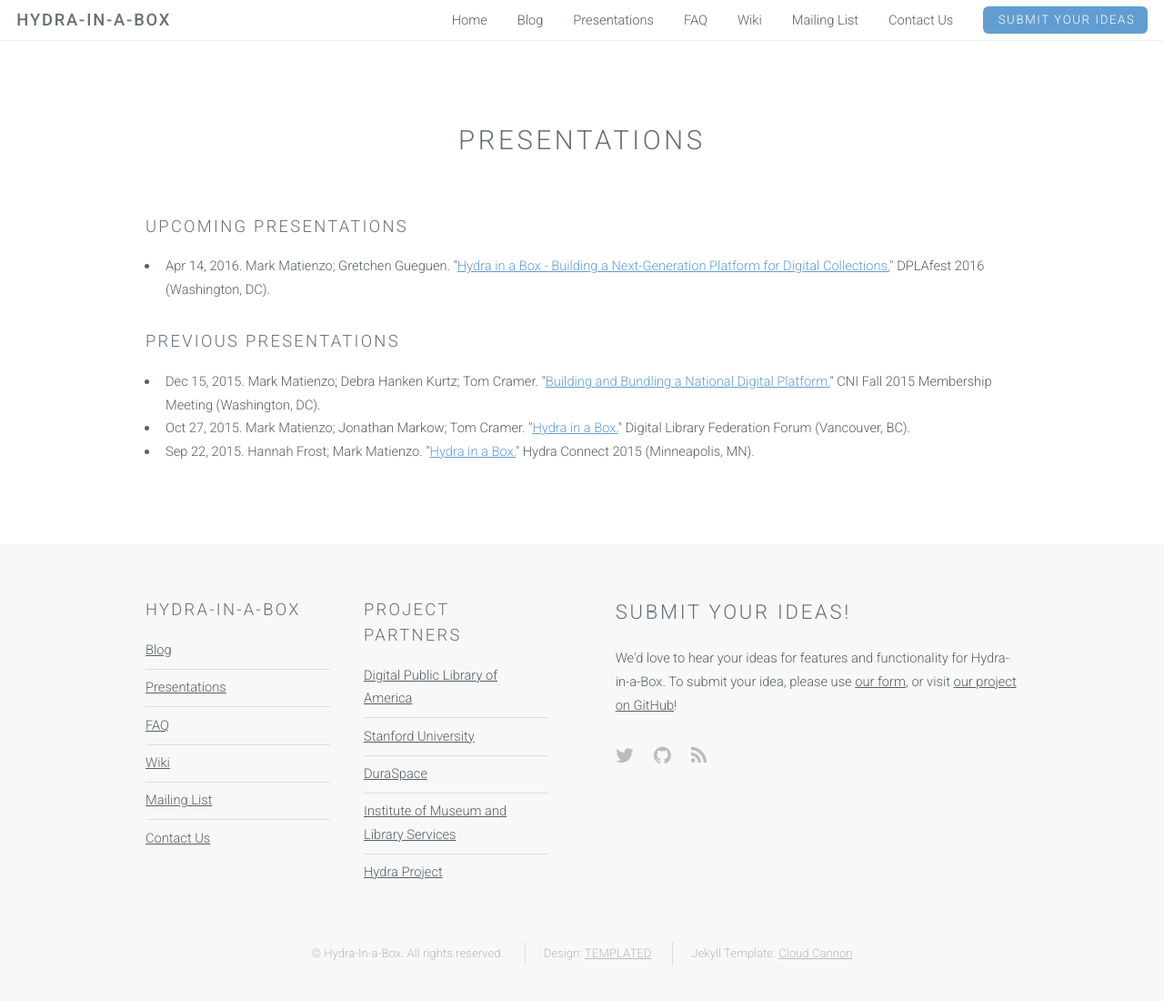
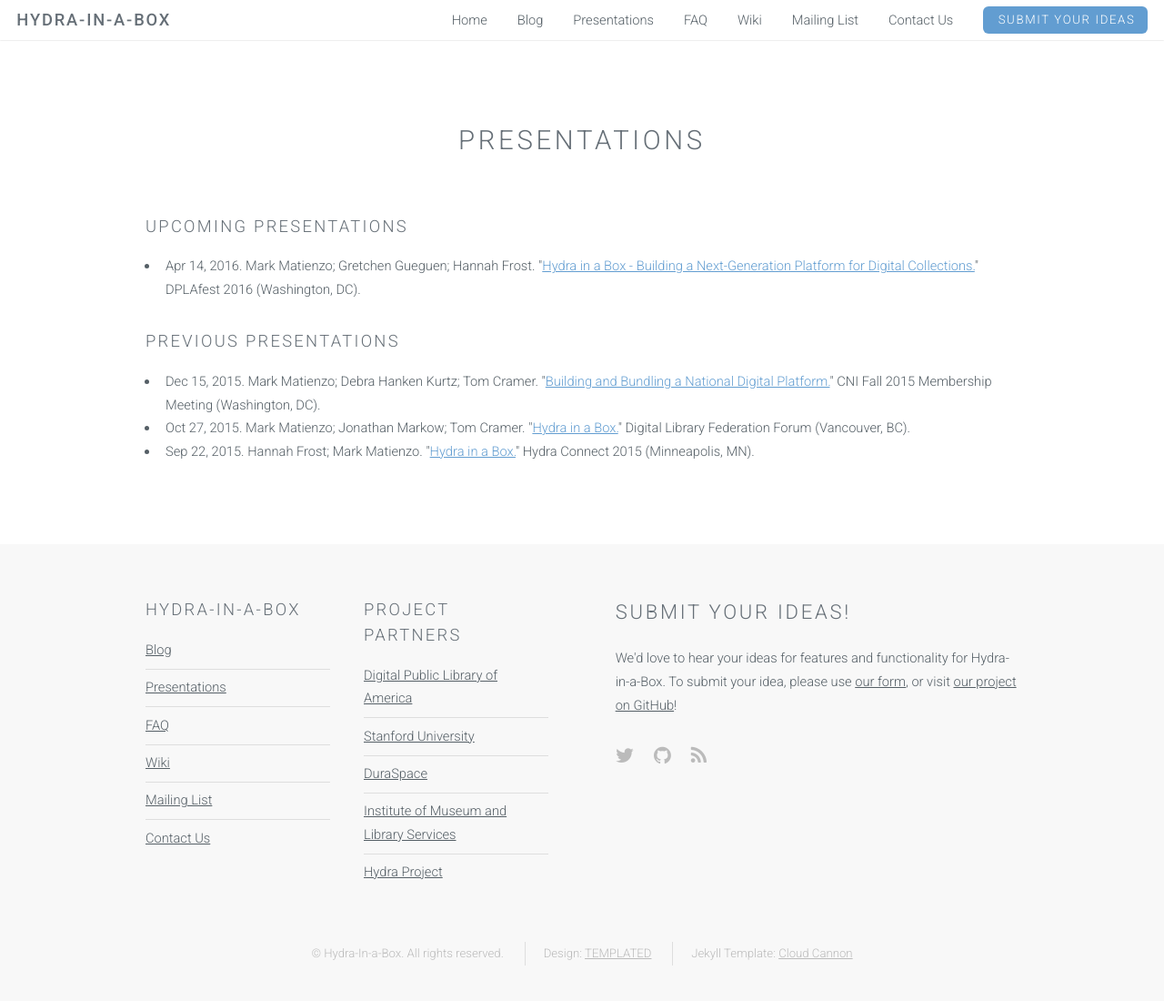
Before and after one commit to samvera-labs/hyku.github.io, a Jekyll site: the page built from presentations.html, in a window 1280 px wide and 1119 px high. Shown: the top 1100 px of the window at 91% size. Built offline with Jekyll 4.4.1, drawn with Linux system fonts in a browser that asks for light colours.

Commit message:
Update upcoming_presentations.yml

```diff
--- a/_data/upcoming_presentations.yml
+++ b/_data/upcoming_presentations.yml
@@ -2,6 +2,7 @@
   presenters:
     - Mark Matienzo
     - Gretchen Gueguen
+    - Hannah Frost
   event: DPLAfest 2016
   location: "Washington, DC"
   date: 2016-04-14
```
